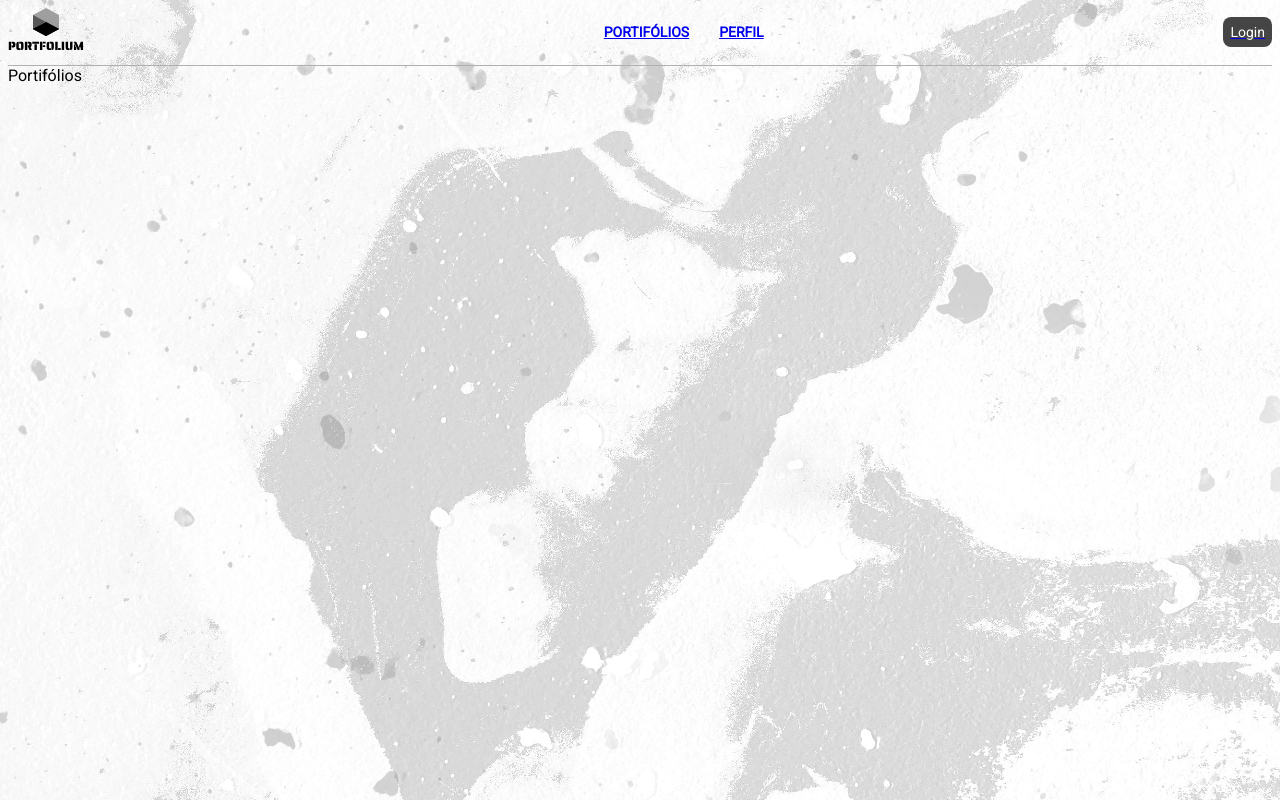
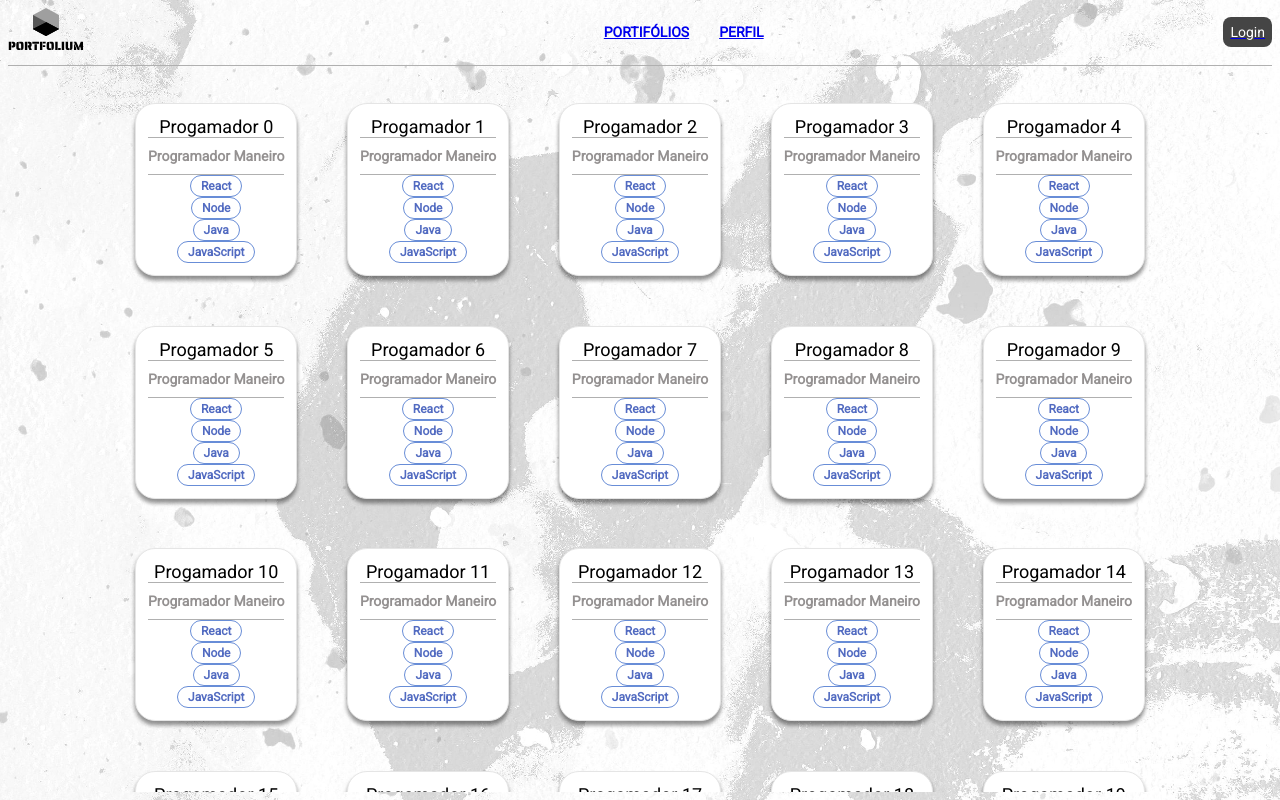
Before and after one commit to gphelipe1/portfolium_frontend, a React (Create React App) app in the folder frontend/: page / in a window 1280 px wide. Built offline with nearby package versions, Linux system fonts and the light colour scheme.

Commit message:
chore: mock api service

```diff
--- a/frontend/src/components/Card/styles.js
+++ b/frontend/src/components/Card/styles.js
@@ -2,6 +2,7 @@ import styled from "styled-components";
 
 export const Container = styled.div`
   display: flex;
+  flex-direction: column;
   padding: 12px;
   background-color: #ffffff;
   border: 1px solid #e5e5e5;
--- a/frontend/src/pages/Portifolios/index.js
+++ b/frontend/src/pages/Portifolios/index.js
@@ -1,7 +1,53 @@
-import React from "react";
+import React, { useState, useEffect } from "react";
+
+import { findStudents } from "../../services/students";
+
+import Tag from "../../components/Tag";
+import Card from "../../components/Card";
+import Divider from "../../components/Divider";
+
+import { Container, CardWrapper, Description, Name } from "./styles";
 
 const Portifolio = () => {
-  return <div>Portifólios</div>;
+  const [students, setStudents] = useState([]);
+
+  useEffect(() => {
+    const fetch = async () => {
+      const result = await findStudents();
+      setStudents(result);
+    };
+
+    fetch();
+  }, []);
+
+  const renderCard = (student) => {
+    const { descricao, nome, tecnologias } = student;
+    return (
+      <>
+        <Card>
+          <Name>{nome}</Name>
+          <Divider />
+          <Description>{descricao}</Description>
+          <Divider />
+          {tecnologias.map((el, idx) => (
+            <Tag key={idx}>{el}</Tag>
+          ))}
+        </Card>
+      </>
+    );
+  };
+
+  const renderStudents = () => {
+    return (
+      <>
+        {students.map((student) => (
+          <CardWrapper>{renderCard(student)}</CardWrapper>
+        ))}
+      </>
+    );
+  };
+
+  return <Container>{renderStudents()}</Container>;
 };
 
 export default Portifolio;
--- /dev/null
+++ b/frontend/src/pages/Portifolios/styles.js
@@ -0,0 +1,32 @@
+import styled from "styled-components";
+
+export const Container = styled.div`
+  display: flex;
+  flex: 1;
+  padding: 1%;
+  justify-content: center;
+  flex-wrap: wrap;
+  overflow-y: auto;
+`;
+
+export const CardWrapper = styled.div`
+  display: flex;
+  align-items: center;
+  justify-content: center;
+  margin: 2%;
+  cursor: pointer;
+`;
+
+export const Name = styled.span`
+  display: flex;
+  font-size: 18px;
+`;
+
+export const Description = styled.span`
+  display: flex;
+  padding: 10px 0;
+  font-size: 14px;
+  font-weight: bold;
+  text-align: justify;
+  color: #949191;
+`;
--- a/frontend/src/services/api.js
+++ b/frontend/src/services/api.js
@@ -3,6 +3,10 @@ import axios from "axios";
 const api = axios.create({
   baseURL: "https://portifolium.free.beeceptor.com",
   timeout: 5000,
+  headers: {
+    "Content-Type": "application/json",
+    Accept: "application/json",
+  },
 });
 
 export default api;
--- a/frontend/src/services/students.js
+++ b/frontend/src/services/students.js
@@ -1,9 +1,21 @@
 import api from "./api";
+
+const fakeStudents = [];
+
+for (let i = 0; i < 200; i++) {
+  fakeStudents.push({
+    id: `${i}`,
+    nome: `Progamador ${i}`,
+    descricao: "Programador Maneiro",
+    tecnologias: ["React", "Node", "Java", "JavaScript"],
+  });
+}
 
 export const findStudents = async () => {
   try {
-    const response = await api.get("/alunos");
-    const { data } = response;
+    // const response = await api.get("/alunos");
+    // const { data } = response;
+    const data = fakeStudents;
 
     return data;
   } catch (err) {
```
